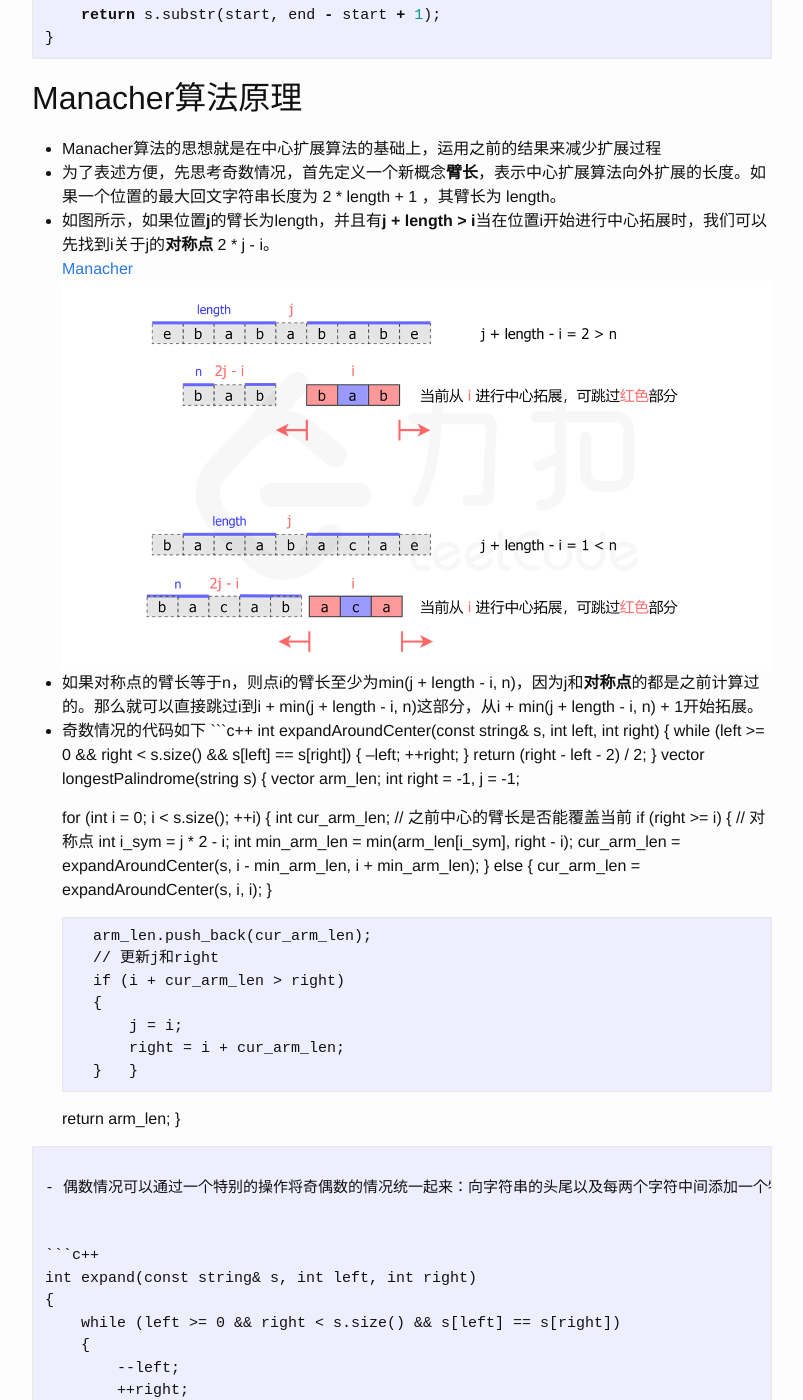
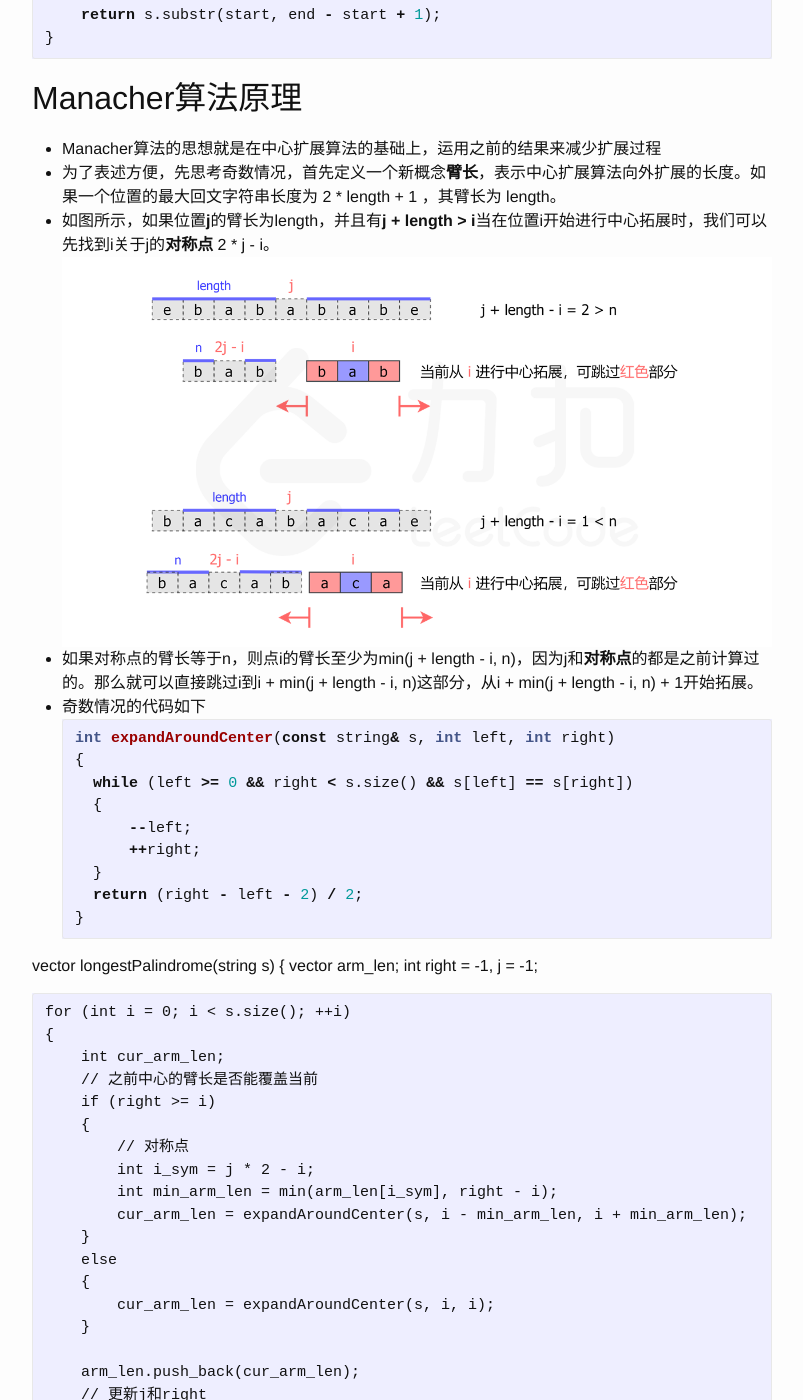
Before and after one commit to Leetto-o/Leetto, a Jekyll site: the page built from _posts/2025-03-23-Manacher算法.markdown, in a window 1280 px wide and 1400 px high, scrolled down 1059 px. Shown: the whole window, without its empty margins (238-1041 px from the left). Built offline with Jekyll 4.4.1, drawn with Linux system fonts in a browser that asks for light colours; some of the changed text lies outside the part shown.

Commit message:
Add picture

````diff
--- a/_config.yml
+++ b/_config.yml
@@ -11,8 +11,8 @@ email: leetto@qq.com
 description: |
   Welcome to LeeNote!
   A hub for all things programming, algorithms, computer science, and math. Here, I document my learning journey, share insights, and break down complex concepts. Dive in, explore, and let’s geek out together!
-baseurl: "/" # the subpath of your site, e.g. /blog
-url: "http://Leetto-o.github.io/Leetto" # the base hostname & protocol for your site
+baseurl: "/Leetto" # the subpath of your site, e.g. /blog
+url: "http://Leetto-o.github.io" # the base hostname & protocol for your site
 github_username: Leetto-o
 
 # Build settings
--- a/_posts/2025-03-23-Manacher算法.markdown
+++ b/_posts/2025-03-23-Manacher算法.markdown
@@ -44,8 +44,7 @@ string longestPalindrome(string s) {
 - Manacher算法的思想就是在中心扩展算法的基础上，运用之前的结果来减少扩展过程
 - 为了表述方便，先思考奇数情况，首先定义一个新概念**臂长**，表示中心扩展算法向外扩展的长度。如果一个位置的最大回文字符串长度为 2 * length + 1 ，其臂长为 length。
 - 如图所示，如果位置**j**的臂长为length，并且有**j + length > i**当在位置i开始进行中心拓展时，我们可以先找到i关于j的**对称点** 2 * j - i。
-[Manacher](/assets/images/Manacher.png)
-<img src="/assets/images/Manacher.png" alt="我的图片">
+![Manacher]({{ site.url }}/assets/images/Manacher.png)
 - 如果对称点的臂长等于n，则点i的臂长至少为min(j + length - i, n)，因为j和**对称点**的都是之前计算过的。那么就可以直接跳过i到i + min(j + length - i, n)这部分，从i + min(j + length - i, n) + 1开始拓展。
 - 奇数情况的代码如下
 ```c++
@@ -58,6 +57,8 @@ int expandAroundCenter(const string& s, int left, int right)
     }
     return (right - left - 2) / 2;
 }
+```
+
 vector<int> longestPalindrome(string s)
 {
     vector<int> arm_len;
````
